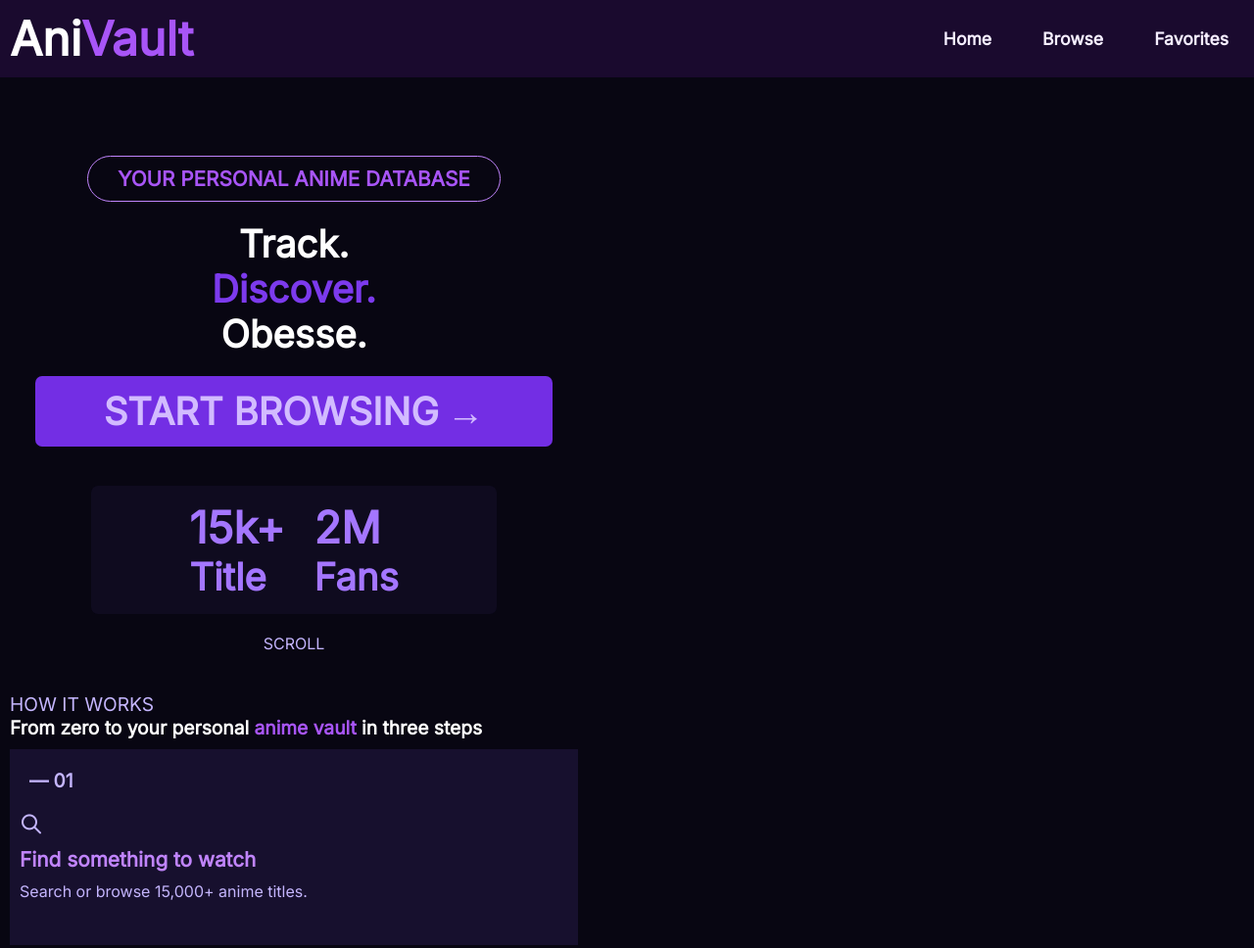
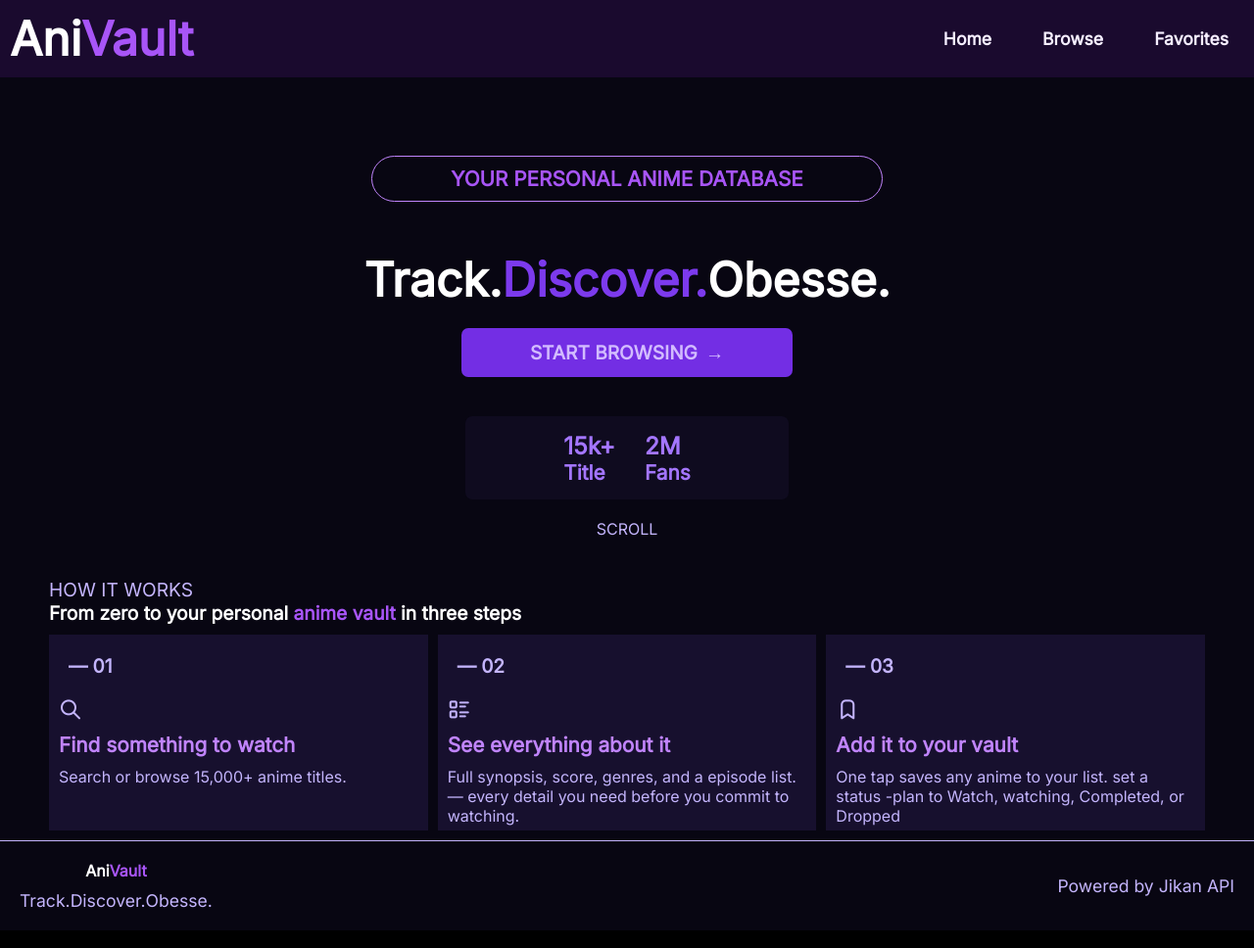
Before and after one commit to BhadmusX/AniVault, a website built with webpack: page index.html in a window 1280 px wide. Shown: the top 968 px of the page at 98% size. Built offline with nearby package versions, Linux system fonts and the light colour scheme.

Commit message:
added the search icon and updated the app hint

```diff
--- a/index.html
+++ b/index.html
@@ -28,7 +28,11 @@
     </header>
     <div class="home-name">
         <div class="home-text">YOUR PERSONAL ANIME DATABASE</div>
-        <h2>Track. <br><span>Discover.</span><br> Obesse.</h2>
+        <div class="app-hint">
+           <h2 class="track">Track. </h2>
+           <h2 class="discover">Discover. </h2>
+           <h2 class="obesse">Obesse.</h2>
+        </div>
         <button class="browse-btn">START BROWSING<span>→</span></button>
         <div class="app-info">
             <div class="titles">
@@ -80,7 +84,11 @@
     <footer>
         <div class="footer-appname">
              <h1>Ani<span class="span-apname">Vault</span></h1>
-            <h2>Track. <br><span>Discover.</span><br> Obesse.</h2>
+             <div class="footer-app-hint">
+           <h2 class="track">Track. </h2>
+           <h2 class="discover">Discover. </h2>
+           <h2 class="obesse">Obesse.</h2>
+        </div>
         </div>
         <div class="sponsors">
             Powered by Jikan API
--- a/src/styles/main.css
+++ b/src/styles/main.css
@@ -137,7 +137,8 @@ header{
   font-weight: 700;;
   border: 1px solid var(--glow-color-purple);
   border-radius: 25px;
-  padding: 10px 30px;
+  width: 300px;
+  padding: 10px 10px;
   font-size: clamp(1rem, 3vw, 1.3rem);
 }
 .home-name{
@@ -158,22 +159,26 @@ header{
   font-style: normal;
   font-weight: 700;
 }
-.home-name > h2 {
-    padding: 10px;
-    font-size: clamp(2rem, 3vw, 3rem);
+.app-hint{
+    display: flex;
+    justify-content: center;
+    align-items: center;
+    flex-direction: column;
+    text-align: center;
+      padding: 10px;
+    font-size: clamp(1.3rem, 3vw, 2rem);
     font-family: 'Inter';
     font-weight: 800;
     color: white;
-    padding-top: 20px;
-    text-align: center;
+
 }
-.home-name >h2 >span{
+.discover{
     color: var(--deep-color-purple);
 }
 .home-name button {
     margin-top: 10px;
     padding: 13px 70px;
-    font-size: clamp(0.8rem, 3vw, 3rem);
+    font-size: clamp(0.8rem, 3vw, 1.2rem);
     font-family: 'Inter';
     font-weight: 600;
     background-color: #732EE4;
@@ -195,7 +200,7 @@ header{
     flex-direction: row;
     gap: 30px;
     padding: 15px 100px;
-    font-size: clamp(1rem, 3vw, 3rem);
+    font-size: clamp(1rem, 3vw, 1.3rem);
     font-family: 'Inter';
     font-weight: 600;
     background-color: var(--bg-surface);
@@ -324,7 +329,7 @@ footer{
 /*Browse style*/
 .browse-container{
     min-height: 100vh;
-background-color: black;
+background-color: var(--bg-base);
 }
 .err-div{
     display: flex;
@@ -351,8 +356,15 @@ div input{
     padding: 7px;
     border-radius: 7px;
     border: none;
-    background-color: #25005A;
+    background-color: var(--bg-base);
     color: white;
+}
+.input-div{
+    display: flex;
+    justify-content: space-between;
+    align-items: center;
+    flex-direction: row;
+
 }
 div input::placeholder{
     color: #F5EEFF;
@@ -364,7 +376,7 @@ div input::placeholder{
     justify-content: center;
     align-items: center;
     flex-direction: row;
-    gap: 10px;
+    gap: 5px;
 }
 .hamburger{
      display: flex;
@@ -785,4 +797,39 @@ width: 330px;
     .nav-links a {
       color: #F5EEFF;
     }
+    .home-name{
+        max-width: 1200px;
+        width: 100%;
+         margin: 0 auto;
+         margin-top: 10vh;
+    }
+    .home-text{
+        width: 500px;
+        padding: 10px 10px;
+        text-align: center;
+    }
+    .app-hint{
+         display: flex;
+    justify-content: center;
+    align-items: center;
+    flex-direction: row;
+    padding: 50px 0px 10px 0px;
+    }
+     .footer-app-hint{
+         display: flex;
+    justify-content: center;
+    align-items: center;
+    flex-direction: row;
+    }
+    .how-cards{
+        display: flex;
+        flex-direction: row;
+        gap: 10px;
+        padding-top: 10px;
+    }
+    /*browse*/
+    div input{
+        padding: 10px;
+        width: 500px;
+    }
 }
```
Also changed, not shown: browse.html (+4 -0 lines).
